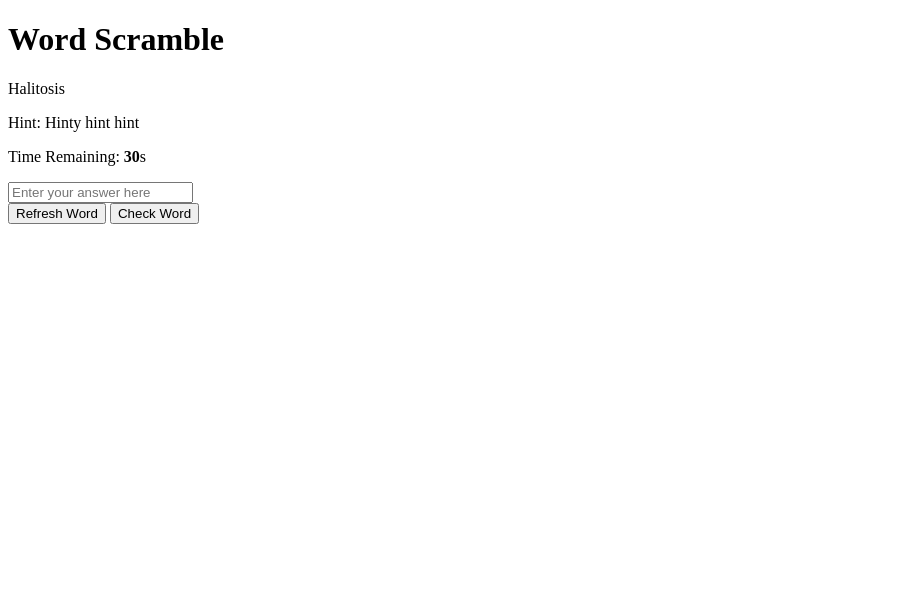
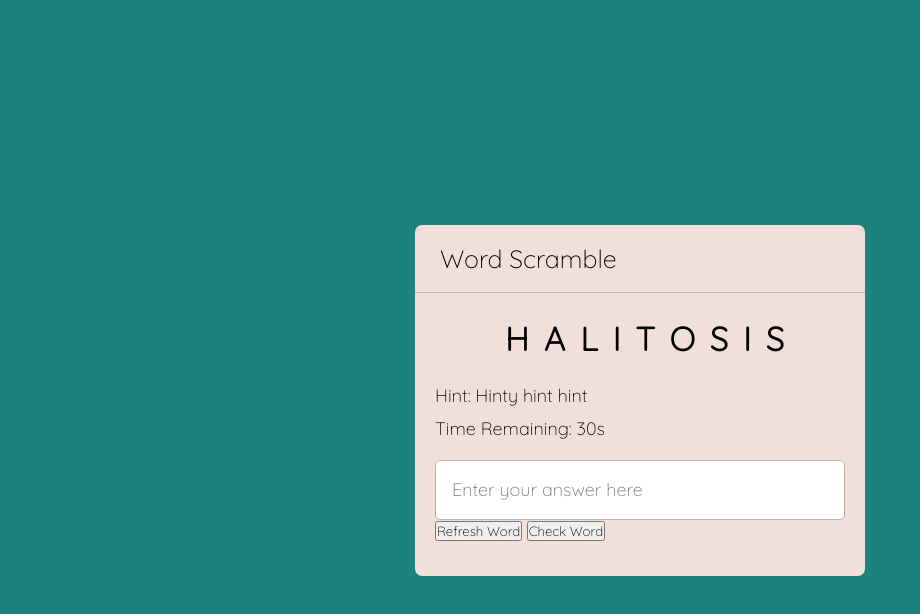
Before and after one commit to Aelrue/word_scramble, a plain HTML site: page game_files/index.html in a window 1280 px wide. Shown: the whole page, without its empty margins (0-920 px from the left). Drawn offline with Linux system fonts and the light colour scheme.

Commit message:
imported Quicksand font. Styling added to body, containers, content, and details.

```diff
--- a/game_files/index.html
+++ b/game_files/index.html
@@ -10,7 +10,7 @@
   </head>
   <body>
     <div class="container">
-      <h1>Word Scramble</h1>
+      <h2>Word Scramble</h2>
       <div class="content">
         <p class="word">Halitosis</p>
         <div class="details">
--- a/game_files/stylesheet.css
+++ b/game_files/stylesheet.css
@@ -0,0 +1,70 @@
+@import url("https://fonts.googleapis.com/css2?family=Quicksand:wght@300&display=swap");
+
+/*
+The * means "all elements" (a universal selector), so we are setting all elements to have zero margins,
+and zero padding, thus making them look the same in all browsers. */
+* {
+  margin: 0;
+  padding: 0;
+  box-sizing: border-box;
+  font-family: "Quicksand", sans-serif;
+}
+
+body {
+  display: flex;
+  align-items: center;
+  justify-content: center;
+  /* min-height: 100vh; means that the minimum height of an element should be 100% of the viewport height. It is a CSS media query used
+to set the minimum height of an element to be equal to the height of the viewport. */
+  min-height: 100vh;
+  background: #1d817e;
+}
+
+.container {
+  width: 450px;
+  border-radius: 7px;
+  background: #f1e0da;
+}
+
+.container h2 {
+  font-size: 25px;
+  font-weight: 500;
+  padding: 18px 25px;
+  border-bottom: 1px solid #c0b2ad;
+}
+
+.container .content {
+  margin: 25px 20px 35px;
+}
+
+.content .word {
+  font-size: 33px;
+  font-weight: bolder;
+  text-align: center;
+  text-transform: uppercase;
+  letter-spacing: 15px;
+  margin-right: -24px;
+}
+
+.content .details {
+  margin: 25px 0 20px;
+}
+
+.details p {
+  font-size: 18px;
+  margin-bottom: 10px;
+}
+
+.details p b {
+  font-weight: 500;
+}
+
+.content input {
+  width: 100%;
+  height: 60px;
+  outline: none;
+  font-size: 18px;
+  padding: 0 16px;
+  border-radius: 5px;
+  border: 1px solid #c0b2ad;
+}
```
